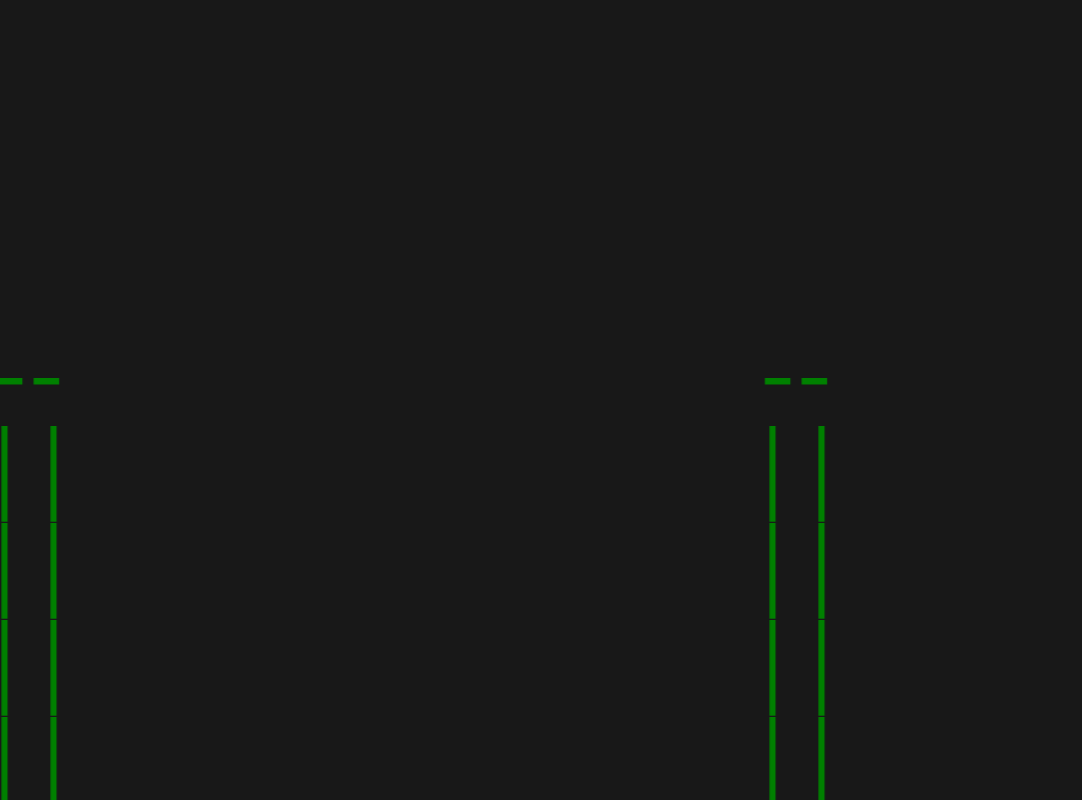
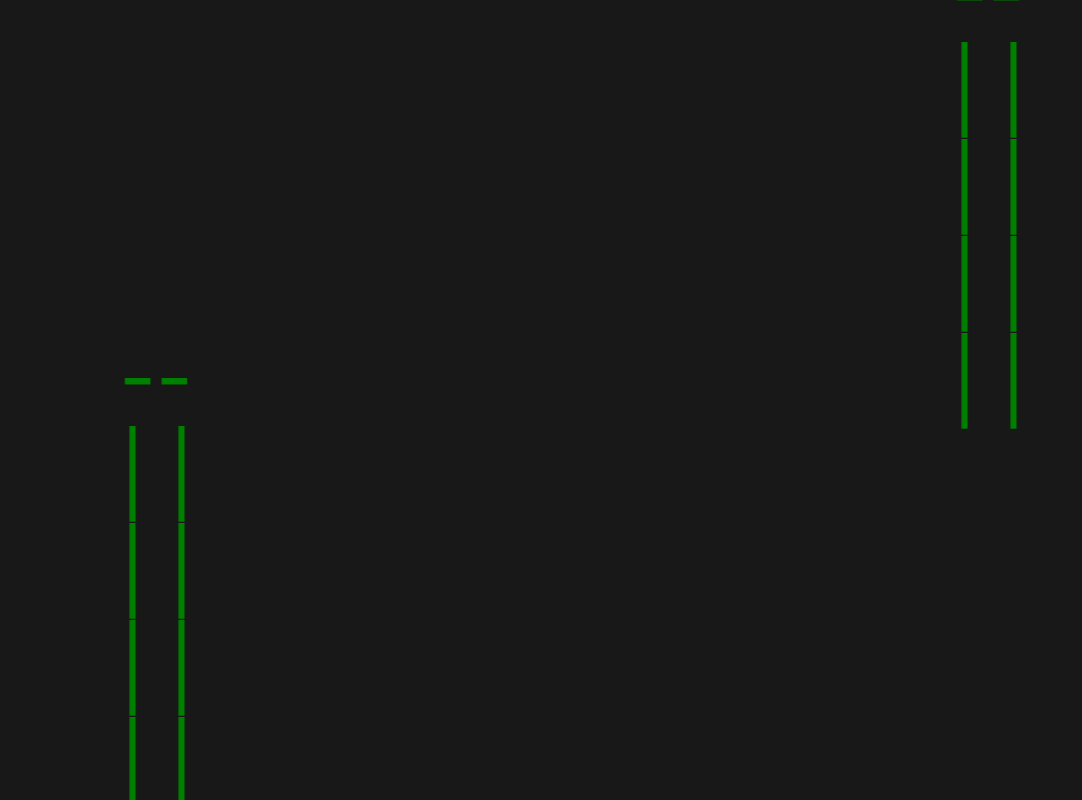
Before and after one commit to kruserr/budget-flappy-bird-engine, a React (Create React App) app: page / in a window 1280 px wide. Shown: the whole page, without its empty margins (0-1082 px from the left). Built offline with nearby package versions, Linux system fonts and the light colour scheme.

Commit message:
#25: i mod 2 pipes

```diff
--- a/src/index.js
+++ b/src/index.js
@@ -182,7 +182,14 @@ function Pipe(props)
 
 for (let i = 0; i < 10; i++)
 {
-  engine.addObject(<Pipe data={{x: (60 * i) + 75, y: 41}}/>);
+  if (i % 2 == 0)
+  {
+    engine.addObject(<Pipe data={{x: (65 * i) + 75, y: 41}}/>);
+  }
+  else
+  {
+    engine.addObject(<Pipe data={{x: (65 * i) + 75, y: -7}}/>);
+  }
 }
 
 engine.start();
```
